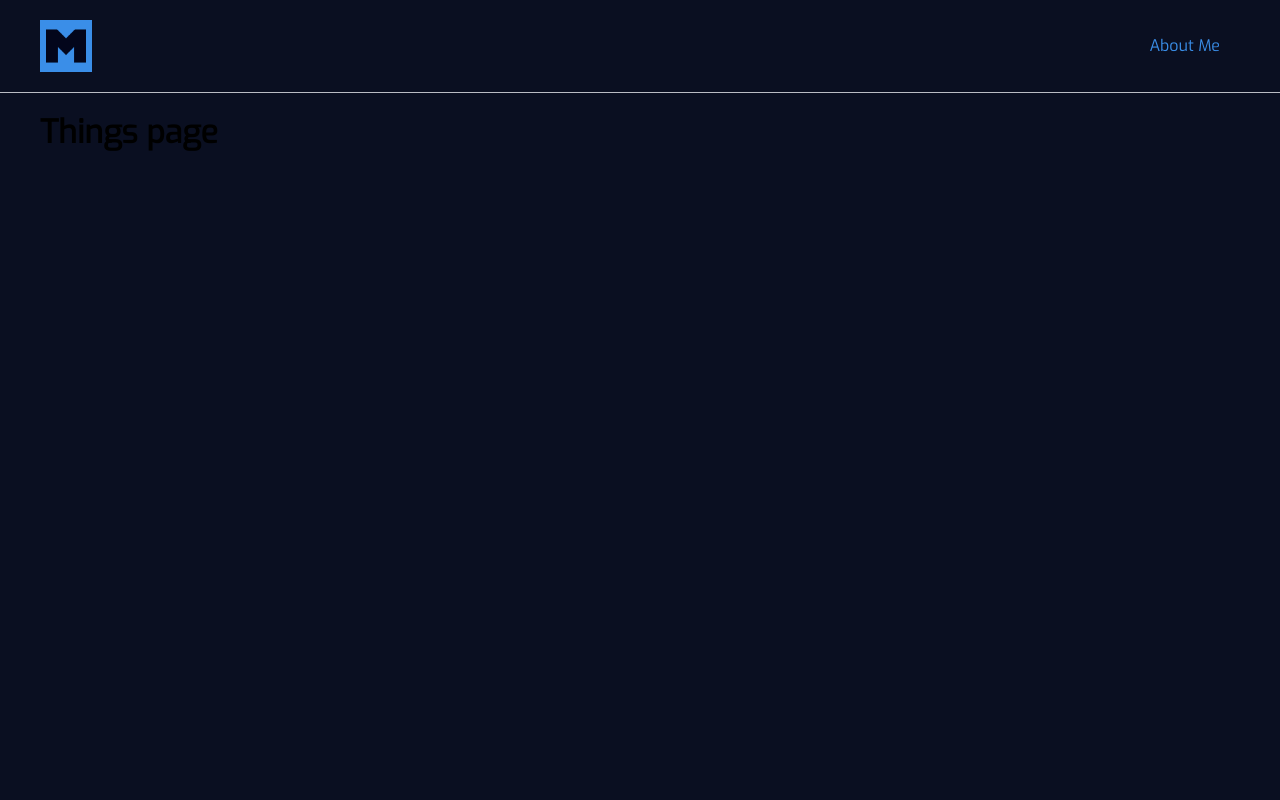
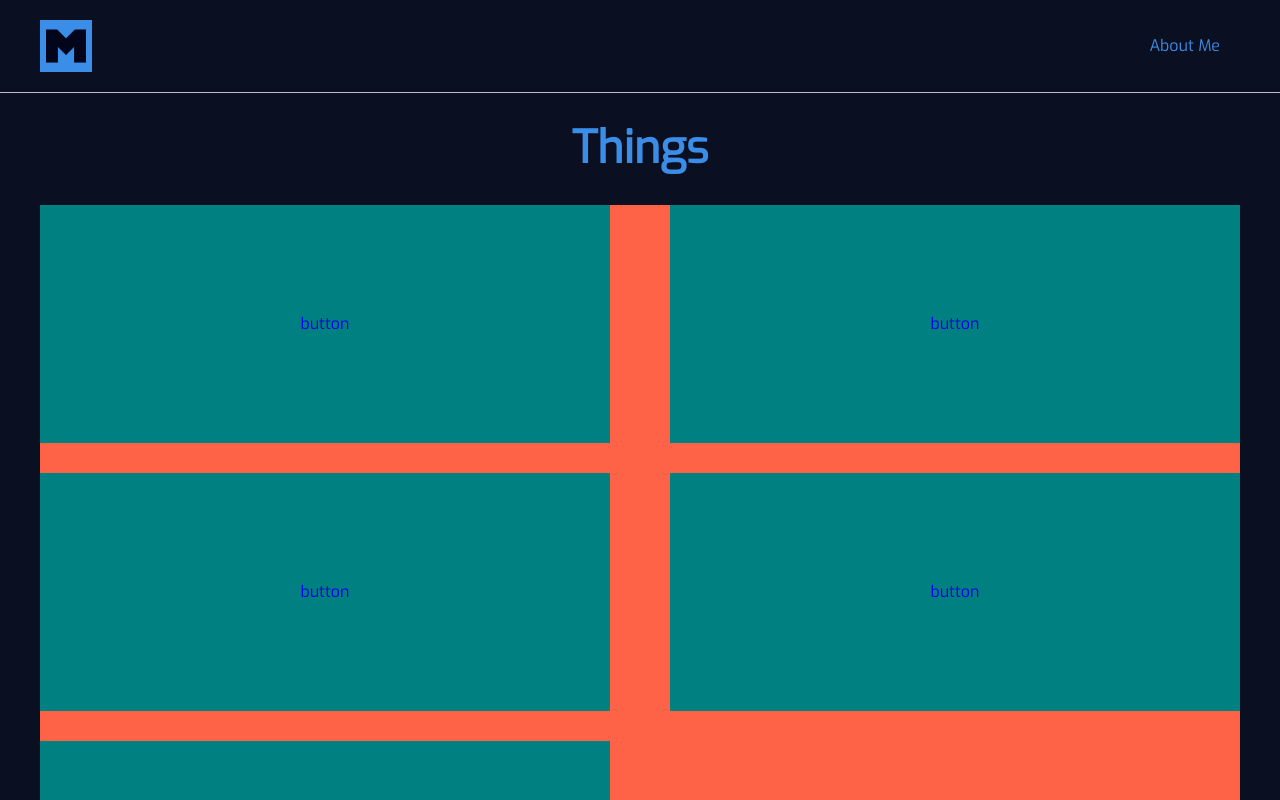
Before and after one commit to mustafaberat/personal-website-1, a Next.js app: page /things in a window 1280 px wide. Shown: the top 800 px of the page. Built offline with nearby package versions, Linux system fonts and the light colour scheme.

Commit message:
things template skeleton is done

```diff
--- /dev/null
+++ b/components/ThingsCardComp.js
@@ -0,0 +1,16 @@
+import React from 'react';
+import Link from 'next/link'
+
+function ThingsCard({ text, path = '#' }) {
+    // export default function ThingsCard({ text, path = "/" }) {
+    return (
+        <a
+            className="thingsCard"
+            href={path}
+        >
+            {text}
+        </a>
+    )
+}
+
+export default ThingsCard;
--- a/components/ThingsComp.js
+++ b/components/ThingsComp.js
@@ -1,9 +1,18 @@
 import React from 'react';
+
+import ThingsCard from '../components/ThingsCardComp'
 
 const Things = () => {
     return (
         <div className="container">
-            <h1>Things page</h1>
+            <h1 className="name-surname">Things</h1>
+            <div className="things">
+                <ThingsCard text='button' path='#' />
+                <ThingsCard text='button' path='#' />
+                <ThingsCard text='button' path='#' />
+                <ThingsCard text='button' path='#' />
+                <ThingsCard text='button' path='#' />
+            </div>
         </div>
     );
 }
--- a/components/headerComponent.js
+++ b/components/headerComponent.js
@@ -14,7 +14,7 @@ export default function HeaderComp({ text, path = "/" }) {
                 </Link>
                 <div className="header-buttons">
                     <Link href={path}>
-                        <a className="header-button-aboutMe header-button">{text}</a>
+                        <a className="header-button">{text}</a>
                     </Link>
                 </div>
             </div>
--- a/styles/main.css
+++ b/styles/main.css
@@ -9,4 +9,6 @@
 @import "./section.css";
 @import "./name-and-title.css";
 @import "./social-medias.css";
+@import "./things.css";
+
 @import "./devices.css";
--- /dev/null
+++ b/styles/things.css
@@ -0,0 +1,14 @@
+.things {
+  color: white;
+  background-color: tomato;
+  display: grid;
+  grid-template-columns: auto auto;
+  grid-gap: 30px 60px;
+}
+
+.thingsCard {
+  padding: 110px;
+  text-align: center;
+  cursor: pointer;
+  background-color: teal;
+}
```
